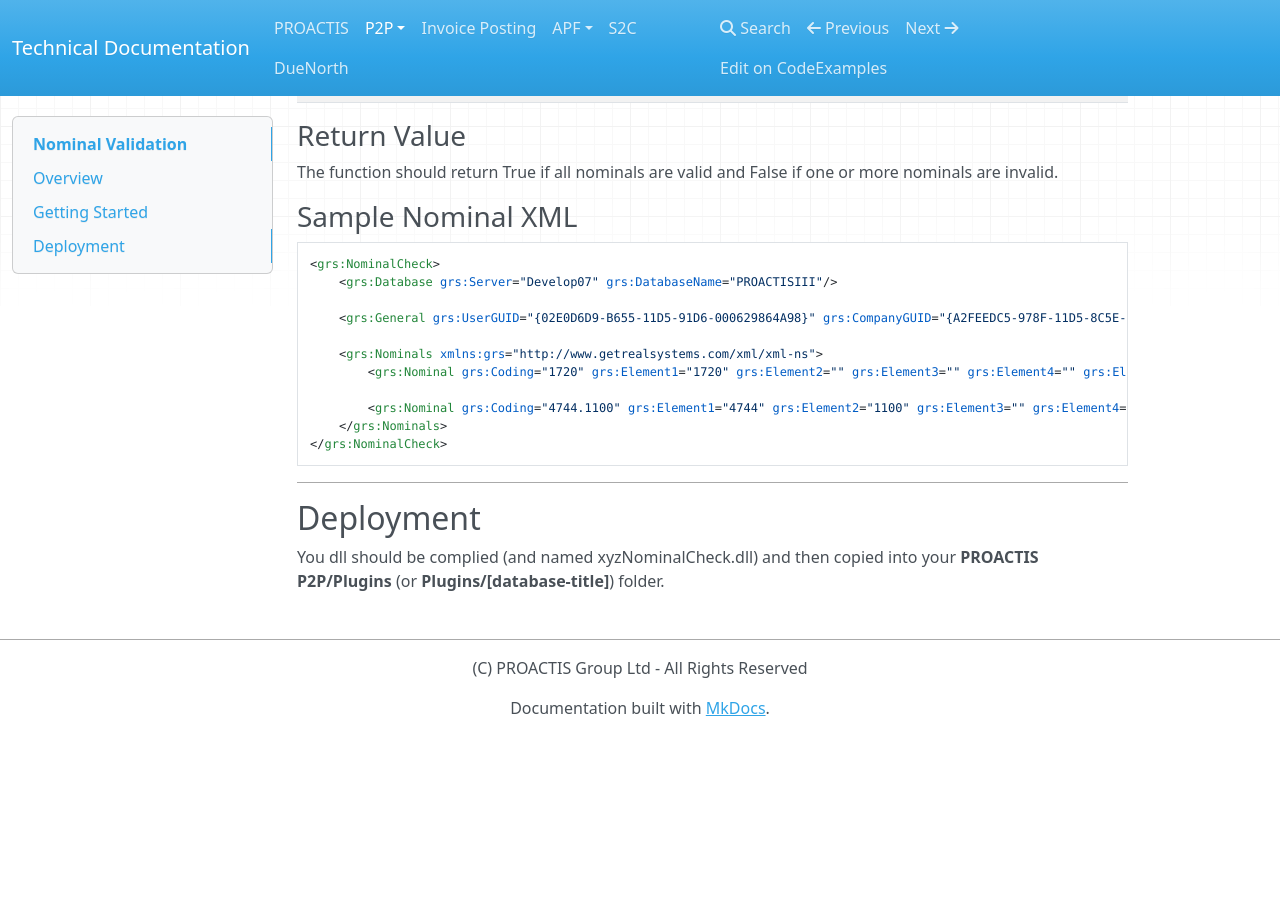
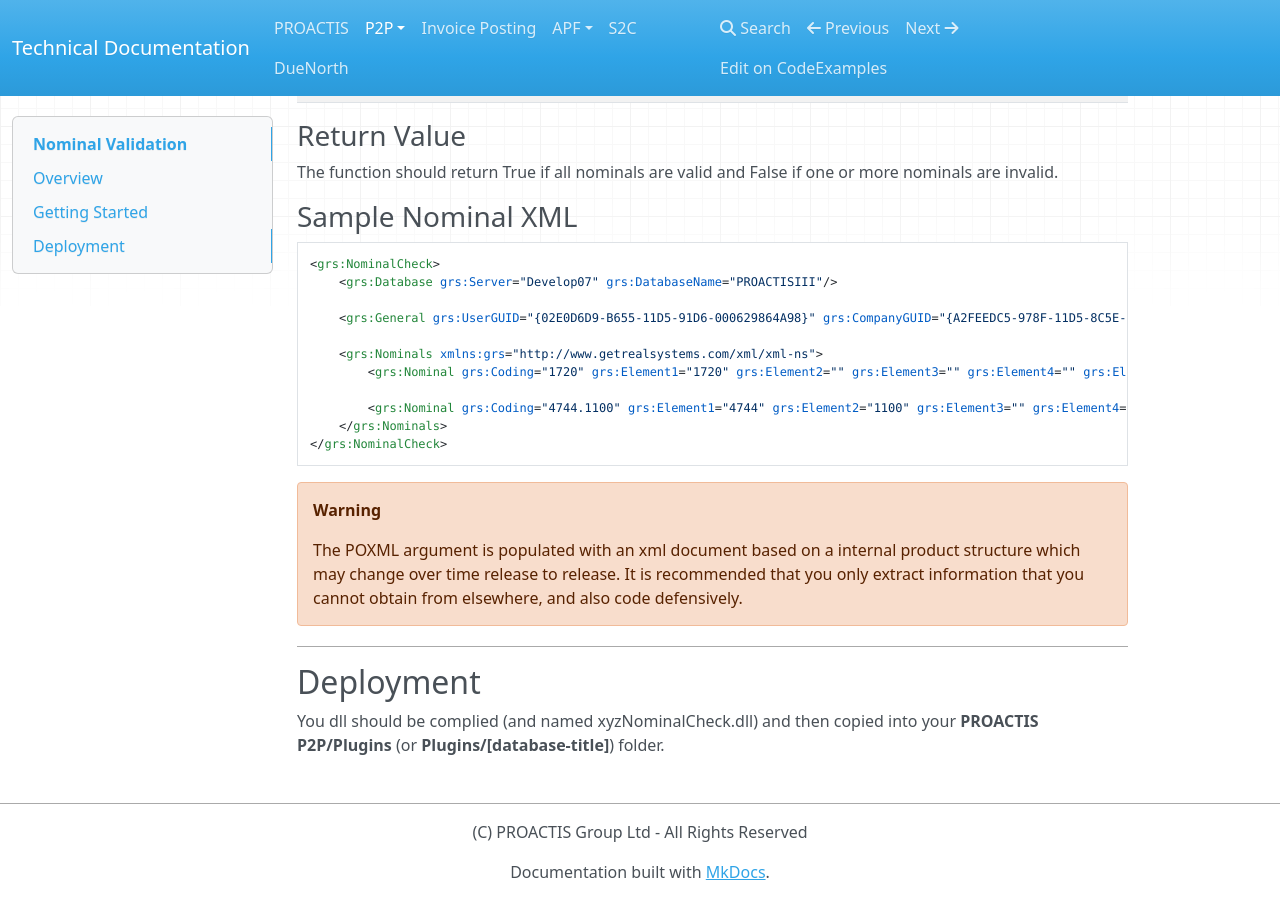
Before and after one commit to proactis-documentation/documentation-source, an MkDocs documentation site: the page built from docs/p2p/nominalvalidation.md, in a window 1280 px wide and 900 px high, scrolled down 959 px. Built offline with MkDocs 1.6.1, drawn with Linux system fonts in a browser that asks for light colours; nearby versions of some CDN libraries; old or Windows-style settings are respelled for this version of MkDocs; before the commit the page ends 1695 px from its top, so only the background shows below that.

Commit message:
NominalValidation

````diff
--- a/docs/p2p/nominalvalidation.md
+++ b/docs/p2p/nominalvalidation.md
@@ -51,6 +51,10 @@
 </grs:NominalCheck>
 ```
 
+!!! Warning
+
+    The POXML argument is populated with an xml document based on a internal product structure which may change over time release to release.  It is recommended that you only extract information that you cannot obtain from elsewhere,  and also code defensively.
+
 ---
 
 ## Deployment
````
